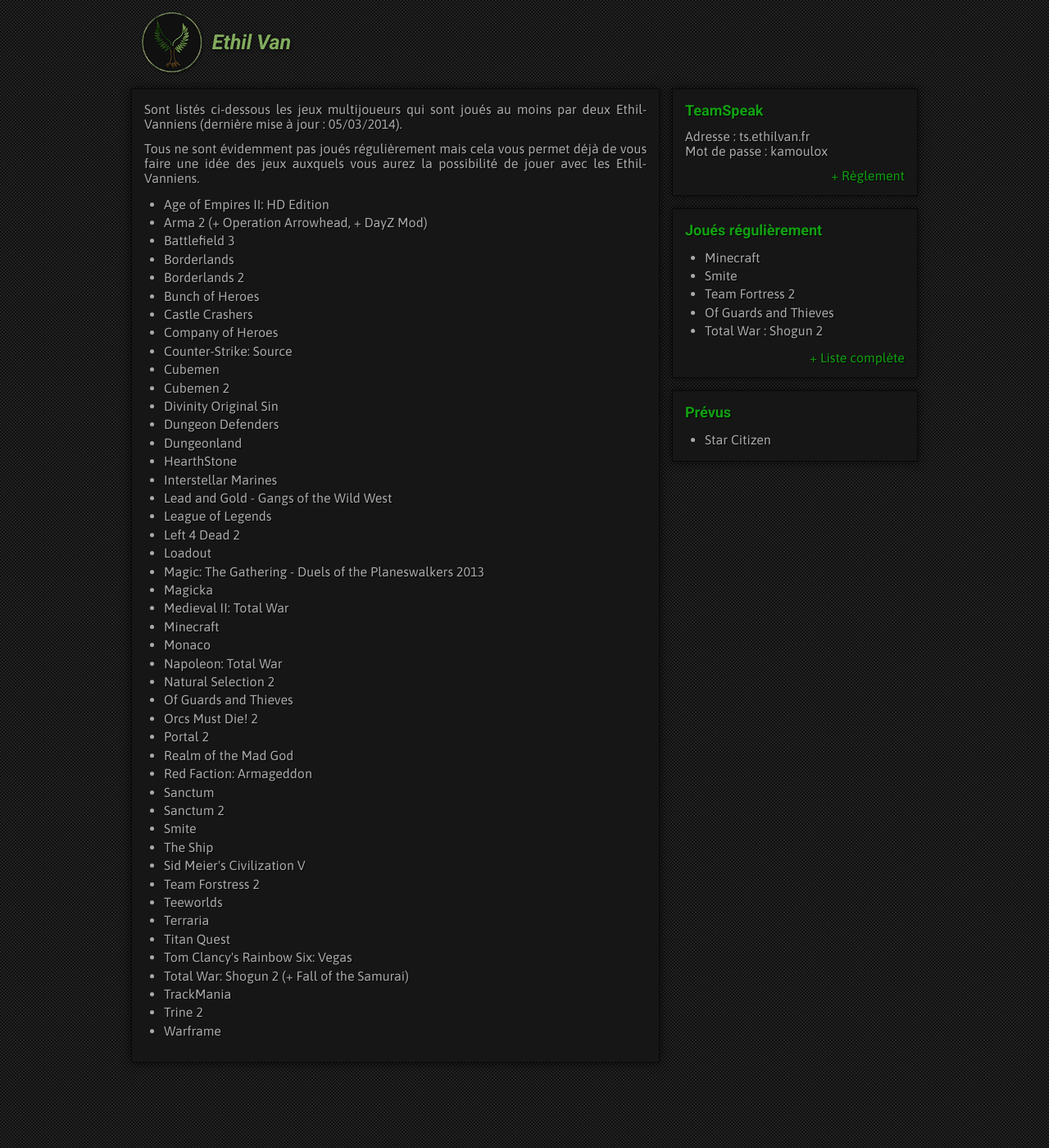
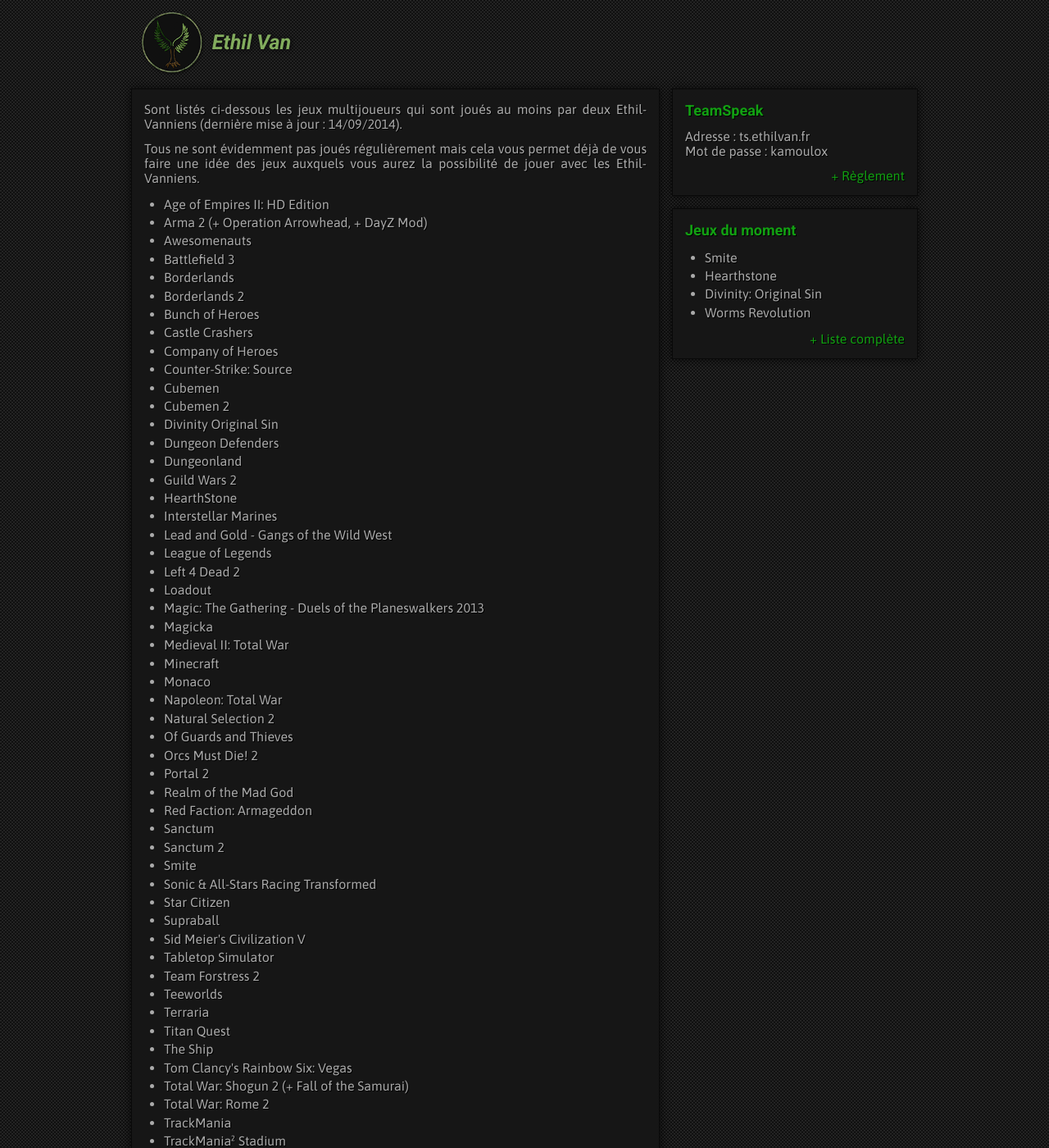
Before and after one commit to EthilVan/EthilVan.github.io, a Jekyll site: the page built from jeux/index.html, in a window 1280 px wide and 1400 px high. Shown: the whole window at 82% size. Built offline with Jekyll 4.4.1, drawn with Linux system fonts in a browser that asks for light colours; Markdown is read by kramdown in place of the engine named in the settings.

Commit message:
MAJ des jeux du moment

```diff
--- a/_layouts/default.html
+++ b/_layouts/default.html
@@ -34,21 +34,14 @@
                 <p class="align-right"><a href="/teamspeak">+ Règlement</a></p>
             </div>
             <div class="window games">
-                <h6>Joués régulièrement</h6>
+                <h6>Jeux du moment</h6>
                 <ul>
-                    <li>Minecraft</li>
                     <li>Smite</li>
-                    <li>Team Fortress 2</li>
-                    <li>Of Guards and Thieves</li>
-                    <li>Total War : Shogun 2</li>
+                    <li>Hearthstone</li>
+                    <li>Divinity: Original Sin</li>
+                    <li>Worms Revolution</li>
                 </ul>
                 <p class="align-right"><a href="/jeux">+ Liste complète</a></p>
-            </div>
-            <div class="window games">
-                <h6>Prévus</h6>
-                <ul>
-                    <li>Star Citizen</li>
-                </ul>
             </div>
         </div>
         <div id="content" class="window">
--- a/index.html
+++ b/index.html
@@ -14,8 +14,7 @@
     <p>La moyenne d'âge de nos membres est d'environ 23 ans mais les personnes de tout âge sont les bienvenues.</p>
 
     <h5>Jeux</h5>
-    <p>S'il y a des jeux auxquels nous jouons de manière assez réguilière, les autres varient en fonction des envies du moment. Une courte liste des jeux souvent joués ces derniers temps est disponible dans l'encadré "Joués régulièrement" sur la droite (encadré non visible sur les faibles largeurs d'écran, téléphone par exemple). Vous pouvez également consulter la <a href="/jeux">liste complète</a> des jeux joués par au moins deux Ethil Vanniens.</p>
-    <p>Les jeux n'étant pas encore sortis mais sur lesquels plusieurs d'entre nous ont l'intention de se retrouver figurent dans l'encadré "Prévus".</p>
+    <p>S'il y a des jeux auxquels nous jouons de manière assez réguilière, les autres varient en fonction des envies du moment. Une courte liste des jeux souvent joués ces derniers temps est disponible dans l'encadré "Jeux du moment" sur la droite (encadré non visible sur les faibles largeurs d'écran, téléphone par exemple). Vous pouvez également consulter la <a href="/jeux">liste complète</a> des jeux joués par au moins deux Ethil Vanniens.</p>
 
     <h5>Origines</h5>
     <p>Nous disposions auparavant d'un serveur Minecraft et c'est sur celui-ci que certains de nos membres ont fait connaissance. Le serveur a depuis fermé, certains membres sont partis, d'autres sont restés et de nouveaux sont arrivés.</p>
--- a/jeux/index.html
+++ b/jeux/index.html
@@ -3,12 +3,13 @@
 title: Jeux | Ethil Van
 ---
 
-<p>Sont listés ci-dessous les jeux multijoueurs qui sont joués au moins par deux Ethil-Vanniens (dernière mise à jour : 05/03/2014).</p>
+<p>Sont listés ci-dessous les jeux multijoueurs qui sont joués au moins par deux Ethil-Vanniens (dernière mise à jour : 14/09/2014).</p>
 <p>Tous ne sont évidemment pas joués régulièrement mais cela vous permet déjà de vous faire une idée des jeux auxquels vous aurez la possibilité de jouer avec les Ethil-Vanniens.</p>
 
 <ul>
 <li>Age of Empires II: HD Edition</li>
 <li>Arma 2 (+ Operation Arrowhead, + DayZ Mod)</li>
+<li>Awesomenauts</li>
 <li>Battlefield 3</li>
 <li>Borderlands</li>
 <li>Borderlands 2</li>
@@ -21,6 +22,7 @@
 <li>Divinity Original Sin</li>
 <li>Dungeon Defenders</li>
 <li>Dungeonland</li>
+<li>Guild Wars 2</li>
 <li>HearthStone</li>
 <li>Interstellar Marines</li>
 <li>Lead and Gold - Gangs of the Wild West</li>
@@ -42,15 +44,22 @@
 <li>Sanctum</li>
 <li>Sanctum 2</li>
 <li>Smite</li>
-<li>The Ship</li>
+<li>Sonic & All-Stars Racing Transformed</li>
+<li>Star Citizen</li>
+<li>Supraball</li>
 <li>Sid Meier's Civilization V</li>
+<li>Tabletop Simulator</li>
 <li>Team Forstress 2</li>
 <li>Teeworlds</li>
 <li>Terraria</li>
 <li>Titan Quest</li>
+<li>The Ship</li>
 <li>Tom Clancy's Rainbow Six: Vegas</li>
 <li>Total War: Shogun 2 (+ Fall of the Samurai)</li>
+<li>Total War: Rome 2</li>
 <li>TrackMania</li>
+<li>TrackMania² Stadium</li>
 <li>Trine 2</li>
 <li>Warframe</li>
+<li>Worms Revolution</li>
 </ul>
```
